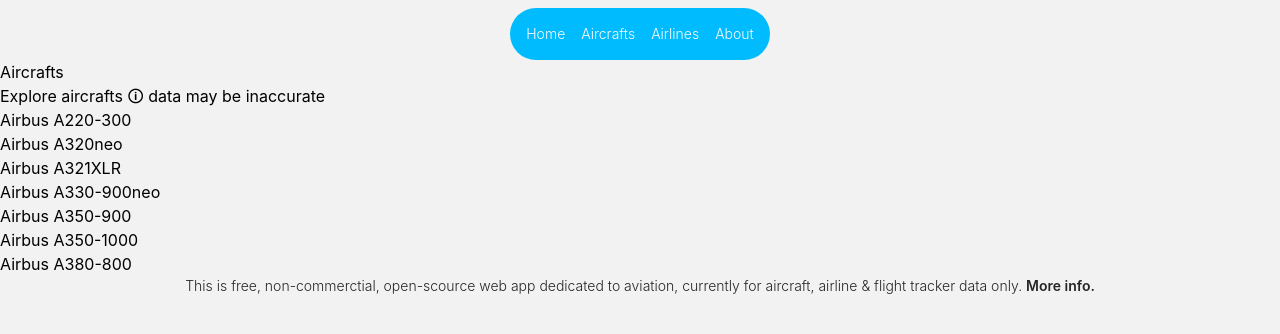
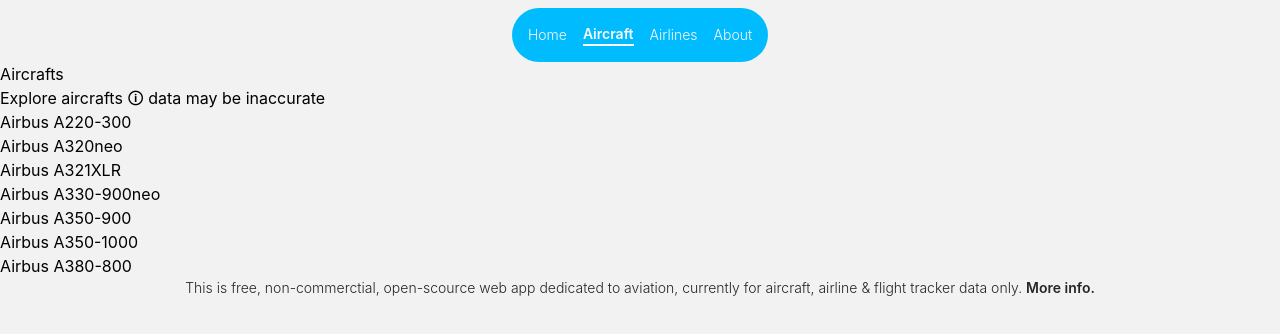
Before and after one commit to sandro-dev26/jethub, a React (Vite) app: page /aircraft in a window 1280 px wide. Shown: the top 334 px of the page. Built offline with nearby package versions, Linux system fonts and the light colour scheme.

Commit message:
Fix Navbar issue

```diff
--- a/src/components/Navbar.tsx
+++ b/src/components/Navbar.tsx
@@ -1,7 +1,7 @@
 import { NavLink } from "react-router";
 
 function Navbar() {
-  const pages = ["Home", "Aircrafts", "Airlines", "About"];
+  const pages = ["Home", "Aircraft", "Airlines", "About"];
   return (
     <nav className="flex items-center justify-center">
       <div className="flex items-center justify-around gap-4 p-4 mt-2 rounded-full bg-sky-400 text-neutral-50">
```
